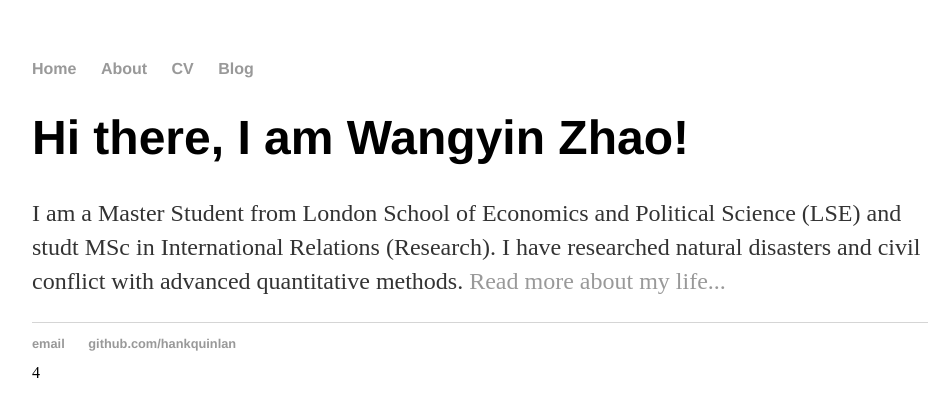
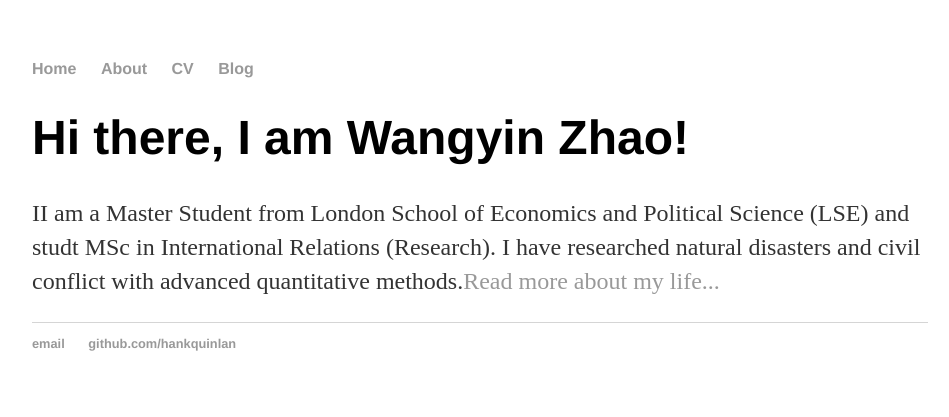
Before and after one commit to Wangyin18/Wangyin18.github.io, a Jekyll site: the page built from index.html, in a window 1280 px wide. Shown: the top 417 px of the page, without its empty margins (160-1109 px from the left). Built offline with Jekyll 4.4.1, drawn with Linux system fonts in a browser that asks for light colours.

Commit message:
Update index.html

```diff
--- a/index.html
+++ b/index.html
@@ -1,34 +1,10 @@
-<!DOCTYPE html>
-<html>
-	<head>
-		<title>Welcome to Wangyin's Website</title>
-		<!-- link to main stylesheet -->
-		<link rel="stylesheet" type="text/css" href="/css/main.css">
-	</head>
-	<body>
-		<nav>
-    		<ul>
-        		<li><a href="/">Home</a></li>
-	        	<li><a href="/about">About</a></li>
-        		<li><a href="/cv">CV</a></li>
-        		<li><a href="/blog">Blog</a></li>
-    		</ul>
-		</nav>
-		<div class="container">
-    		<div class="blurb">
-        		<h1>Hi there, I am Wangyin Zhao!</h1>
-				<p>I am a Master Student from London School of Economics and Political Science (LSE)
-					and studt MSc in International Relations (Research). I have researched natural disasters
-					and civil conflict with advanced quantitative methods.
-					<a href="/about">Read more about my life...</a></p>
-    		</div><!-- /.blurb -->
-		</div><!-- /.container -->
-		<footer>
-    		<ul>
-        		<li><a href="mailto:zhaowangyin1998@gmail.com">email</a></li>
-        		<li><a href="https://github.com/wangyin18">github.com/hankquinlan</a></li>
-			</ul>
-		</footer>
-	</body>
-</html>
-4
+---
+layout: default
+title: Welcome to Wangyin's Website
+---
+<div class="blurb">
+	<h1>Hi there, I am Wangyin Zhao!</h1>
+	<p>II am a Master Student from London School of Economics and Political Science (LSE)
+     and studt MSc in International Relations (Research). I have researched natural disasters
+     and civil conflict with advanced quantitative methods.<a href="/about">Read more about my life...</a></p>
+</div><!-- /.blurb -->
```
